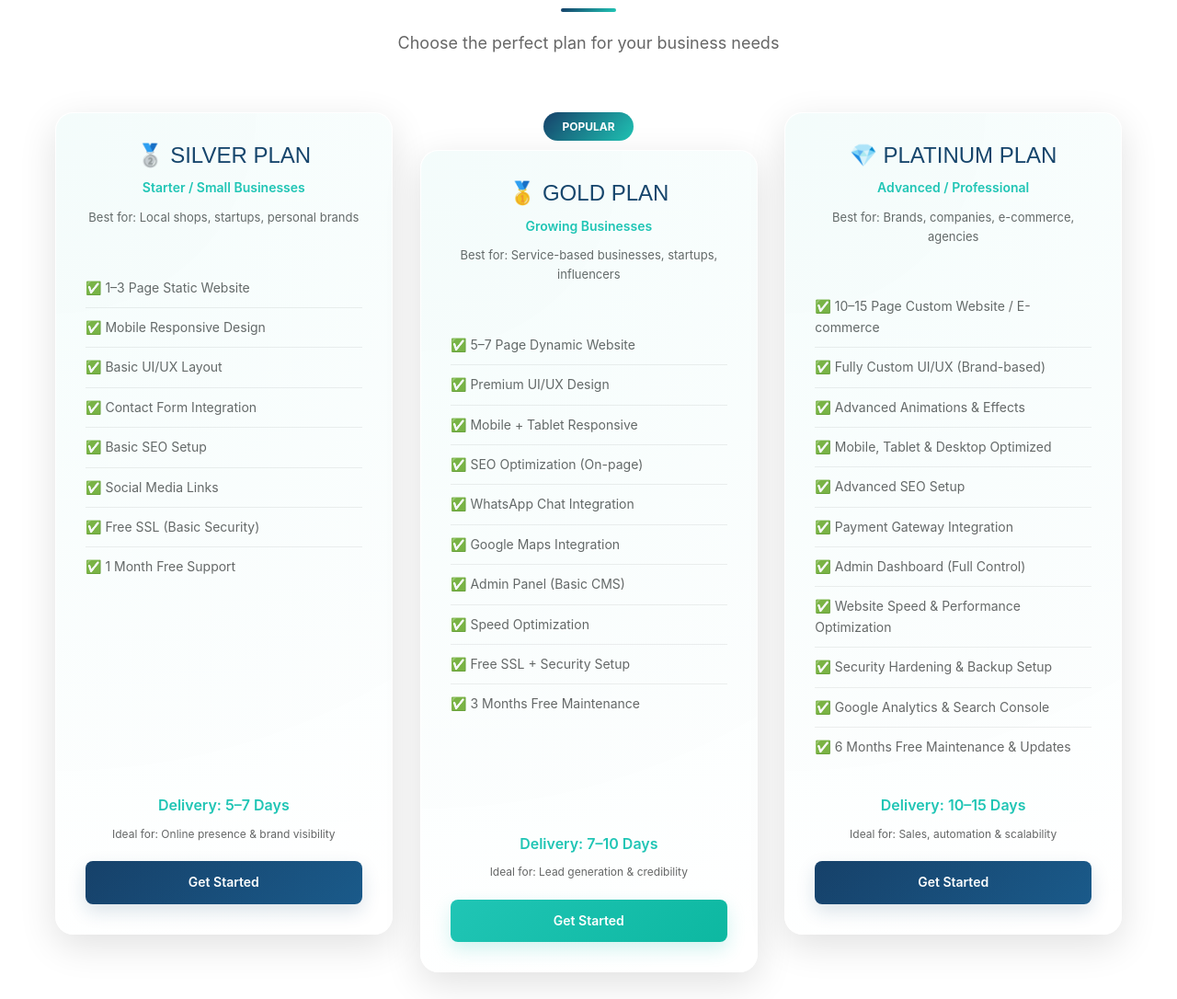
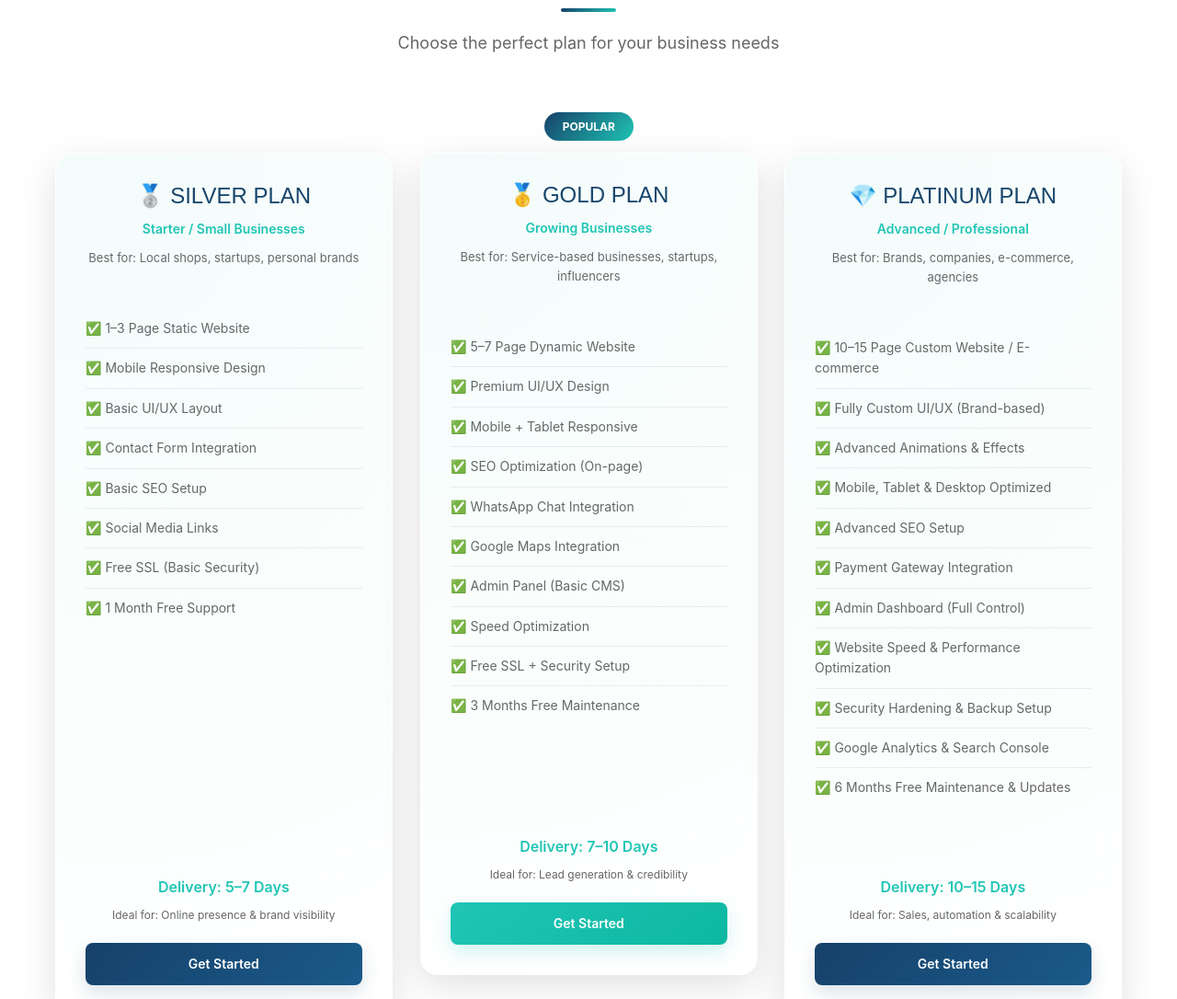
Before and after one commit to deepeshbidwai7148-cmd/promote-with-us, a plain HTML site: page index.html in a window 1280 px wide. Shown: the part 3920-5006 px from the top of the page at 92% size. Drawn offline with nearby package versions, Linux system fonts and the light colour scheme.

Commit message:
Update index.html

```diff
--- a/index.html
+++ b/index.html
@@ -162,13 +162,24 @@
         }
         /* Staggered animations for pricing cards */
         section#plans .glass-card:nth-child(1) {
-            animation: slideInUp 0.6s ease-out 0.1s both !important;
+            animation: popUp 0.8s cubic-bezier(0.34, 1.56, 0.64, 1) 0.1s forwards !important;
         }
-        section#plans .glass-card:nth-child(2) {
-            animation: scaleIn 0.6s ease-out 0.2s both !important;
+        section#plans > div > div > div:nth-child(2) {
+            animation: popUp 0.8s cubic-bezier(0.34, 1.56, 0.64, 1) 0.3s forwards !important;
         }
         section#plans .glass-card:nth-child(3) {
-            animation: slideInUp 0.6s ease-out 0.3s both !important;
+            animation: popUp 0.8s cubic-bezier(0.34, 1.56, 0.64, 1) 0.5s forwards !important;
+        }
+
+        @keyframes popUp {
+            0% {
+                opacity: 0;
+                transform: scale(0.3) translateY(30px);
+            }
+            100% {
+                opacity: 1;
+                transform: scale(1) translateY(0);
+            }
         }
 
         /* Impressive hero animations */
@@ -838,7 +849,7 @@
 
           <div style="display: grid; grid-template-columns: repeat(auto-fit, minmax(320px, 1fr)); gap: 30px;">
             <!-- Silver Plan -->
-            <div class="glass-card fade-in" data-animate style="border: 2px solid #20c5b5; position: relative; display: flex; flex-direction: column; height: 100%;">
+            <div class="glass-card fade-in" data-animate style="border: 2px solid #20c5b5; position: relative; display: flex; flex-direction: column; height: 100%; margin-top: 44px;">
               <div style="text-align: center; margin-bottom: 30px;">
                 <h3 style="color: #164069; margin-bottom: 10px; font-size: 24px;">🥈 SILVER PLAN</h3>
                 <p style="color: #20c5b5; font-size: 14px; font-weight: 600; margin-bottom: 10px;">Starter / Small Businesses</p>
@@ -861,12 +872,13 @@
               <button class="btn btn-secondary" style="width: 100%; padding: 12px; cursor: pointer; margin-top: auto;">Get Started</button>
             </div>
 
-            <!-- Gold Plan -->
-            <div style="position: relative;">
-              <div style="text-align: center; margin-bottom: 10px;">
+            <!-- Gold Plan Wrapper -->
+            <div style="display: flex; flex-direction: column; width: 100%;">
+              <div style="text-align: center; margin-bottom: 12px;">
                 <span style="display: inline-block; background: linear-gradient(135deg, #164069 0%, #20c5b5 100%); color: white; padding: 6px 20px; border-radius: 20px; font-size: 12px; font-weight: 700;">POPULAR</span>
               </div>
-              <div class="glass-card fade-in" data-animate style="border: 2px solid #164069; position: relative; display: flex; flex-direction: column; height: 100%;">
+              <!-- Gold Plan -->
+              <div class="glass-card fade-in" data-animate style="border: 2px solid #164069; position: relative; display: flex; flex-direction: column; height: 100%; flex-grow: 1;">
                 <div style="text-align: center; margin-bottom: 30px;">
                   <h3 style="color: #164069; margin-bottom: 10px; font-size: 24px;">🥇 GOLD PLAN</h3>
                   <p style="color: #20c5b5; font-size: 14px; font-weight: 600; margin-bottom: 10px;">Growing Businesses</p>
@@ -892,7 +904,7 @@
               </div>
             </div>
             <!-- Platinum Plan -->
-            <div class="glass-card fade-in" data-animate style="border: 2px solid #20c5b5; position: relative; display: flex; flex-direction: column; height: 100%;">
+            <div class="glass-card fade-in" data-animate style="border: 2px solid #20c5b5; position: relative; display: flex; flex-direction: column; height: 100%; margin-top: 44px;">
               <div style="text-align: center; margin-bottom: 30px;">
                 <h3 style="color: #164069; margin-bottom: 10px; font-size: 24px;">💎 PLATINUM PLAN</h3>
                 <p style="color: #20c5b5; font-size: 14px; font-weight: 600; margin-bottom: 10px;">Advanced / Professional</p>
@@ -1050,10 +1062,37 @@
         document.querySelectorAll('[data-animate]').forEach(el => observer.observe(el));
       }
 
+      // Replay animation when plans section comes into view
+      function initializePlansAnimation() {
+        const plansSection = document.querySelector('section#plans');
+        if (!plansSection) return;
+
+        const plansObserver = new IntersectionObserver((entries) => {
+          entries.forEach(entry => {
+            if (entry.isIntersecting) {
+              // Reset and replay animations
+              const cards = entry.target.querySelectorAll('.glass-card');
+              cards.forEach(card => {
+                card.style.animation = 'none';
+                setTimeout(() => {
+                  card.style.animation = '';
+                }, 10);
+              });
+            }
+          });
+        }, { threshold: 0.3 });
+
+        plansObserver.observe(plansSection);
+      }
+
       if (document.readyState === 'loading') {
-        document.addEventListener('DOMContentLoaded', initializeEnhancements);
+        document.addEventListener('DOMContentLoaded', () => {
+          initializeEnhancements();
+          initializePlansAnimation();
+        });
       } else {
         initializeEnhancements();
+        initializePlansAnimation();
       }
     </script>
 </body>
```
